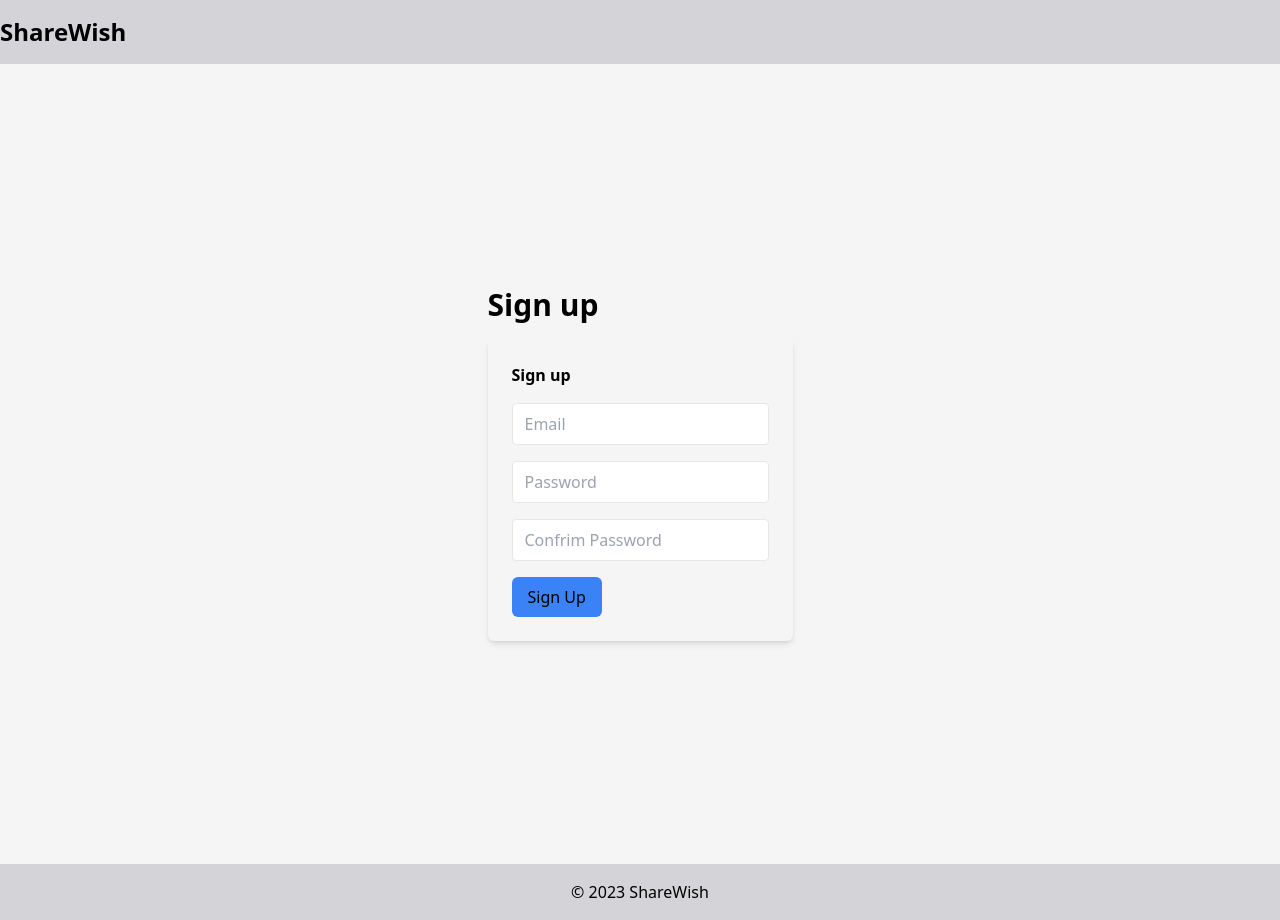
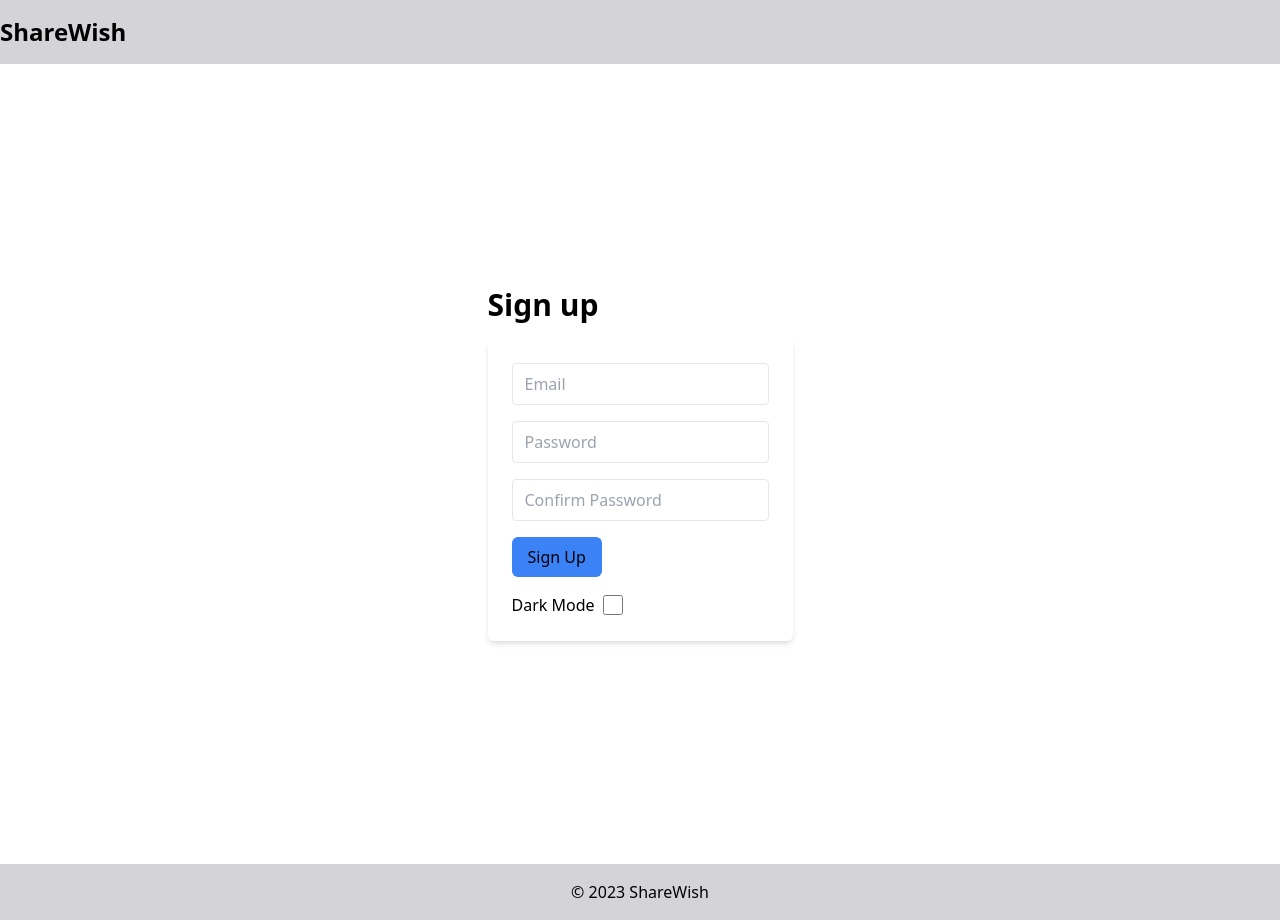
Before and after one commit to Priya-Terminal/wishlist, a Next.js app: page /signup in a window 1280 px wide. Built offline with nearby package versions, Linux system fonts and the light colour scheme.

Commit message:
feat: light/dark modes for signin/signup

```diff
--- a/src/components/SigninForm.jsx
+++ b/src/components/SigninForm.jsx
@@ -3,6 +3,7 @@ import React, { useState } from 'react';
 function SignInForm({ onSignIn }) {
   const [email, setEmail] = useState('');
   const [password, setPassword] = useState('');
+  const [darkMode, setDarkMode] = useState(false);
 
   const handleSignIn = async (event) => {
     event.preventDefault();
@@ -25,19 +26,24 @@ function SignInForm({ onSignIn }) {
       }
     } catch (error) {
       console.error('Error:', error);
-      alert("An error occurred during sign-in");
+      alert('An error occurred during sign-in');
     }
   };
 
   return (
-    <div className="max-w-md mx-auto p-6 rounded-md shadow-md text-foreground">
-      <h2 className="text-foreground font-semibold mb-4">Sign In</h2>
+    <div
+      className={`max-w-md mx-auto p-6 rounded-md shadow-md ${
+        darkMode ? 'bg-gray-800 text-gray-300' : 'bg-white text-black'
+      }`}
+    >
       <form onSubmit={handleSignIn}>
         <div className="mb-4">
           <input
             type="email"
             placeholder="Email"
-            className="w-full px-3 py-2 rounded border focus:ring focus:ring-blue-300 text-black"
+            className={`w-full px-3 py-2 rounded border focus:ring focus:ring-blue-300 ${
+              darkMode ? 'dark:bg-gray-700 dark:border-gray-600 dark:text-gray-300' : 'text-black'
+            }`}
             value={email}
             onChange={(e) => setEmail(e.target.value)}
           />
@@ -46,18 +52,33 @@ function SignInForm({ onSignIn }) {
           <input
             type="password"
             placeholder="Password"
-            className="w-full px-3 py-2 rounded border focus:ring focus:ring-blue-300 text-black"
+            className={`w-full px-3 py-2 rounded border focus:ring focus:ring-blue-300 ${
+              darkMode ? 'dark:bg-gray-700 dark:border-gray-600 dark:text-gray-300' : 'text-black'
+            }`}
             value={password}
             onChange={(e) => setPassword(e.target.value)}
           />
         </div>
         <button
           type="submit"
-          className="bg-blue-500 text-foreground py-2 px-4 rounded-md hover:bg-blue-600"
+          className={`py-2 px-4 rounded-md hover:bg-blue-600 ${
+            darkMode ? 'bg-blue-700 text-white' : 'bg-blue-500 text-foreground'
+          }`}
         >
           Sign In
         </button>
       </form>
+      <div className="mt-4">
+        <label className={`inline-flex items-center cursor-pointer ${darkMode ? 'text-gray-400' : 'text-black'}`}>
+          <span className="mr-2">Dark Mode</span>
+          <input
+            type="checkbox"
+            className="form-checkbox h-5 w-5 text-blue-500 transition duration-150 ease-in-out"
+            checked={darkMode}
+            onChange={() => setDarkMode(!darkMode)}
+          />
+        </label>
+      </div>
     </div>
   );
 }
--- a/src/components/SignupForm.jsx
+++ b/src/components/SignupForm.jsx
@@ -9,9 +9,10 @@ const SignupForm = ({ onSignUp }) => {
   const [passwordError, setPasswordError] = useState("");
   const [matchError, setMatchError] = useState("");
   const [signupError, setSignupError] = useState("");
+  const [darkMode, setDarkMode] = useState(false);
 
   const passwordRegex =
-  /^(?=.*[a-z])(?=.*[A-Z])(?=.*\d)(?=.*[@$!%*?&])[A-Za-z\d@$!%*?&]{8,}$/;
+    /^(?=.*[a-z])(?=.*[A-Z])(?=.*\d)(?=.*[@$!%*?&])[A-Za-z\d@$!%*?&]{8,}$/;
 
   const handleSignUp = async (e) => {
     e.preventDefault();
@@ -27,7 +28,7 @@ const SignupForm = ({ onSignUp }) => {
       setMatchError("Passwords do not match.");
       return;
     } else {
-      setMatchError('');
+      setMatchError("");
     }
 
     try {
@@ -39,8 +40,8 @@ const SignupForm = ({ onSignUp }) => {
         const { user } = await response.json();
         onSignUp(user);
       } else {
-        const {error} = await response.json();
-        setSignupError(`An error occured during signup: ${error}`);
+        const { error } = await response.json();
+        setSignupError(`An error occurred during signup: ${error}`);
       }
     } catch (error) {
       setSignupError("An error occurred during signup.");
@@ -49,16 +50,25 @@ const SignupForm = ({ onSignUp }) => {
   };
 
   return (
-    <div className="max-w-md mx-auto p-6 rounded-md shadow-md text-black">
-      <h2 className="text-black font-semibold mb-4">Sign up</h2>
-      {signupError && <div className="text-red-500 mb-2">{signupError}</div>}
+    <div
+      className={`max-w-md mx-auto p-6 rounded-md shadow-md ${
+        darkMode ? "bg-gray-800 text-gray-300" : "bg-white text-black"
+      }`}
+    >
+      {signupError && (
+        <div className="text-red-500 mb-2">{signupError}</div>
+      )}
       <form onSubmit={handleSignUp}>
         <div className="mb-4">
           <input
             type="email"
             id="email"
             placeholder="Email"
-            className="w-full px-3 py-2 rounded border focus:ring focus:ring-blue-300 text-black"
+            className={`w-full px-3 py-2 rounded border focus:ring focus:ring-blue-300 ${
+              darkMode
+                ? "dark:bg-gray-700 dark:border-gray-600 dark:text-gray-300"
+                : "text-black"
+            }`}
             value={email}
             onChange={(e) => setEmail(e.target.value)}
             required
@@ -69,13 +79,17 @@ const SignupForm = ({ onSignUp }) => {
             type="password"
             id="password"
             placeholder="Password"
-            className="w-full px-3 py-2 rounded border focus:ring focus:ring-blue-300 text-black"
+            className={`w-full px-3 py-2 rounded border focus:ring focus:ring-blue-300 ${
+              darkMode
+                ? "dark:bg-gray-700 dark:border-gray-600 dark:text-gray-300"
+                : "text-black"
+            }`}
             value={password}
             onChange={(e) => {
-               setPassword(e.target.value);
-               if (e.target.value.match(passwordRegex)) {
-                 setPasswordError('');
-                }
+              setPassword(e.target.value);
+              if (e.target.value.match(passwordRegex)) {
+                setPasswordError("");
+              }
             }}
             required
           />
@@ -89,8 +103,12 @@ const SignupForm = ({ onSignUp }) => {
           <input
             type="password"
             id="confirmPassword"
-            placeholder="Confrim Password"
-            className={`w-full px-3 py-2 rounded border focus:ring text-black ${
+            placeholder="Confirm Password"
+            className={`w-full px-3 py-2 rounded border focus:ring ${
+              darkMode
+                ? "dark:bg-gray-700 dark:border-gray-600 dark:text-gray-300"
+                : "text-black"
+            } ${
               password === confirmPassword
                 ? "focus:ring-blue-300"
                 : "focus:ring-red-300"
@@ -109,12 +127,29 @@ const SignupForm = ({ onSignUp }) => {
         <div className="flex space-x-2 justify-between items-center">
           <button
             type="submit"
-            className="bg-blue-500 text-black py-2 px-4 rounded-md hover:bg-blue-600"
+            className={`bg-blue-500 text-black py-2 px-4 rounded-md hover:bg-blue-600 ${
+              darkMode ? "bg-blue-700 text-white" : "bg-blue-500 text-foreground"
+            }`}
           >
             Sign Up
           </button>
         </div>
       </form>
+      <div className="mt-4">
+        <label
+          className={`inline-flex items-center cursor-pointer ${
+            darkMode ? "text-gray-400" : "text-black"
+          }`}
+        >
+          <span className="mr-2">Dark Mode</span>
+          <input
+            type="checkbox"
+            className="form-checkbox h-5 w-5 text-blue-500 transition duration-150 ease-in-out"
+            checked={darkMode}
+            onChange={() => setDarkMode(!darkMode)}
+          />
+        </label>
+      </div>
     </div>
   );
 };
--- a/src/pages/signin.jsx
+++ b/src/pages/signin.jsx
@@ -25,7 +25,7 @@ function SignInPage() {
   };
 
   return !user && (
-    <div className="flex items-center justify-center h-screen">
+    <div className="flex items-center justify-center h-screen bg-white">
       <div>
         <h1 className="text-3xl font-semibold mb-4">Sign In</h1>
         <SignInForm onSignIn={(user) => {
--- a/src/pages/signup.jsx
+++ b/src/pages/signup.jsx
@@ -22,7 +22,7 @@ const SignupPage = () => {
   };
 
   return !user && (
-    <div className="flex items-center justify-center h-screen">
+    <div className="flex items-center justify-center h-screen bg-white">
       <div>
         <h1 className="text-3xl font-semibold mb-4">Sign up</h1>
         <SignupForm onSignUp={handleSuccessfulSignup} />
--- a/src/styles/globals.css
+++ b/src/styles/globals.css
@@ -21,3 +21,13 @@
 body {
   background: var(--background);
 }
+
+.light {
+  background-color: #ffffff;
+  color: #000000;
+}
+
+.dark {
+  background-color: #000000;
+  color: #ffffff;
+}
```
Also changed, not shown: src/utils/darkModeToggle.js (added, +9 -0 lines).
